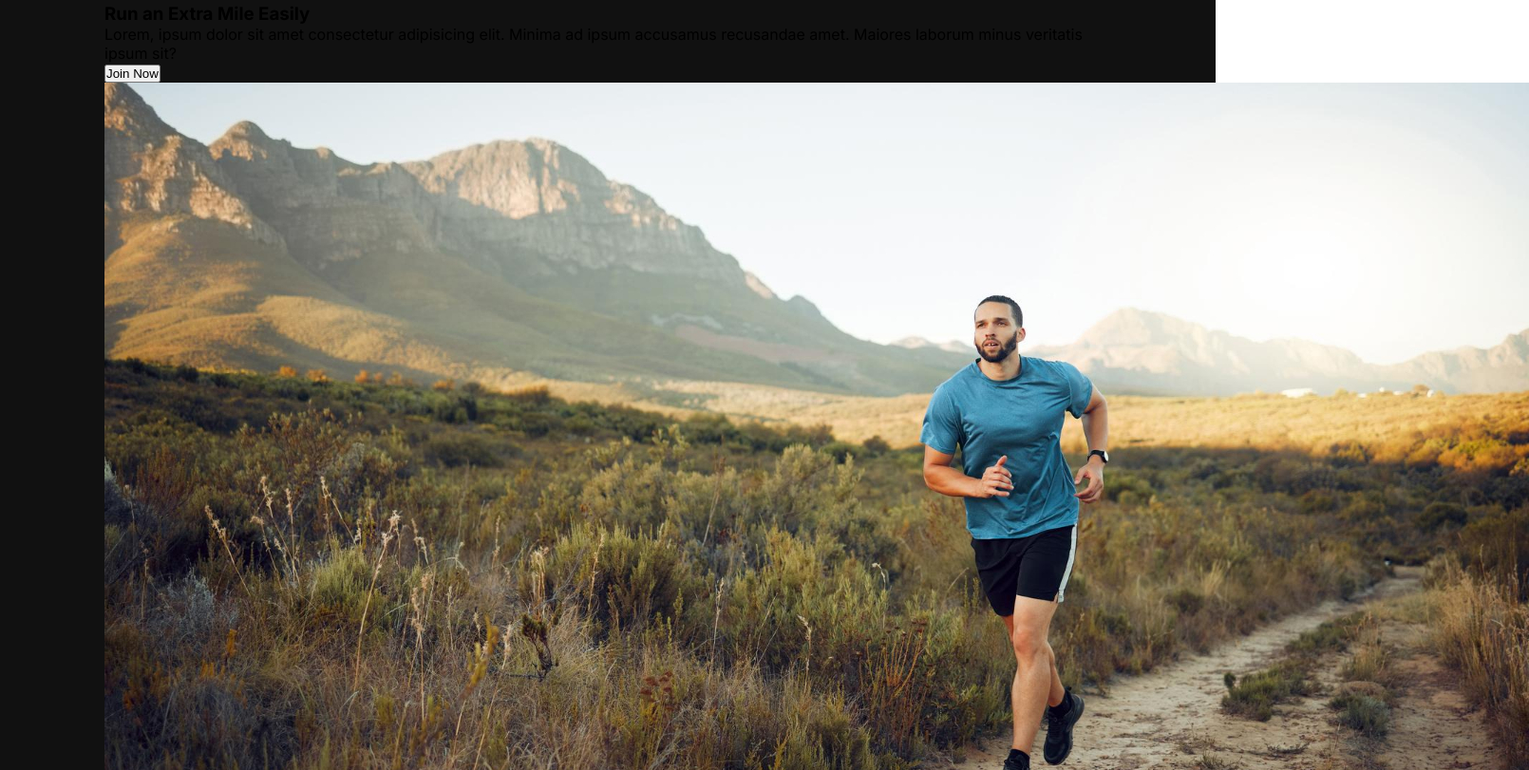
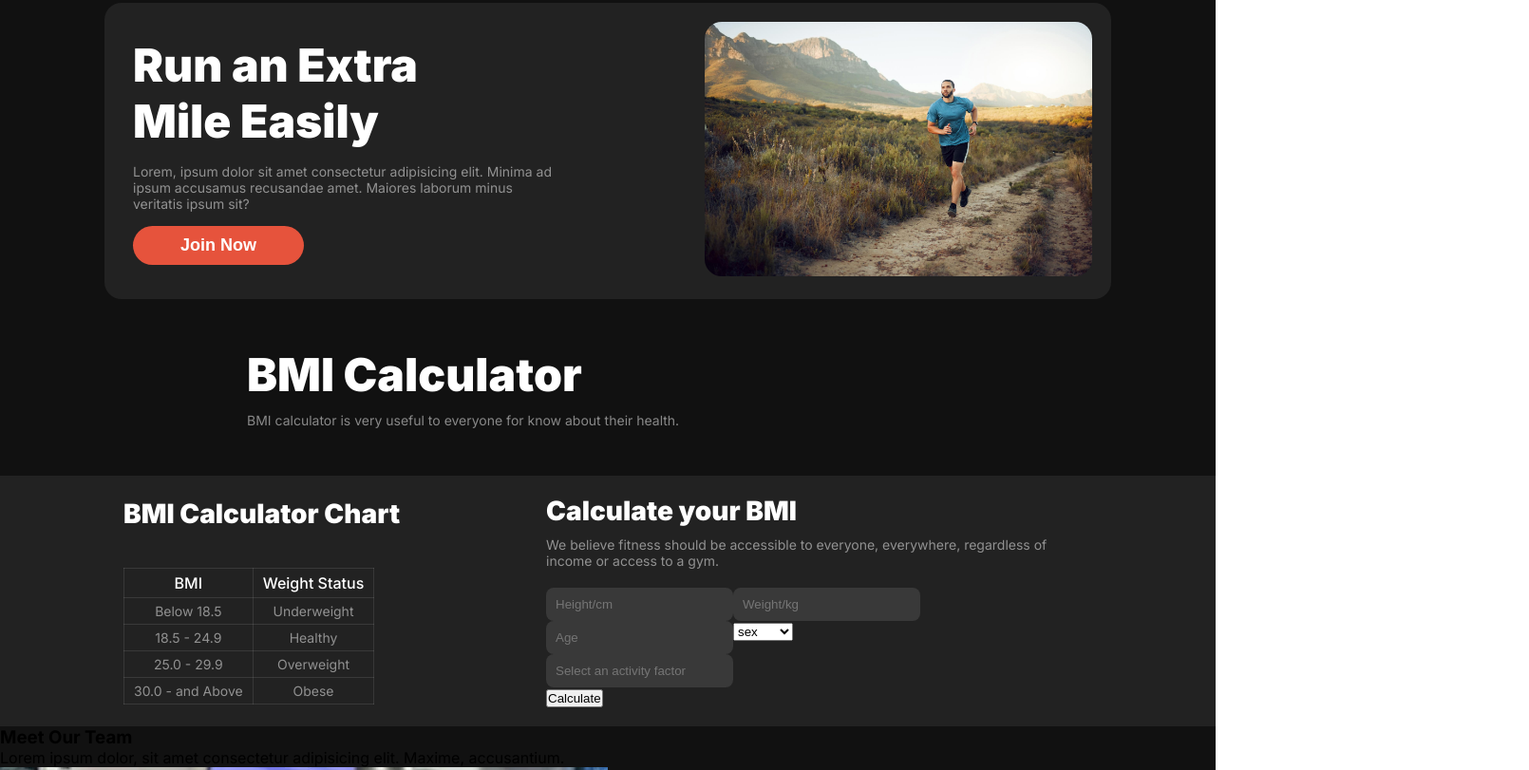
Before and after one commit to Alauddinsarker/assignment-2, a plain HTML site: page index.html in a window 1280 px wide. Shown: the part 1333-2144 px from the top of the page at 95% size, 1610 px wide, since content can reach past the window. Drawn offline with Linux system fonts and the light colour scheme.

Commit message:
BMI partialy done

```diff
--- a/index.html
+++ b/index.html
@@ -27,11 +27,7 @@
             transformation stories to help you get fit and stay fit!
           </p>
           <div class="banner-button">
-            <input
-              class="banner-btn-left"
-              type="button"
-              value="Join Club Now!"
-            />
+            <input class="btn-common" type="button" value="Join Club Now!" />
             <input
               class="banner-btn-right"
               type="button"
@@ -89,44 +85,102 @@
             </div>
           </div>
         </div>
-        <div class="extra-mile-part">
-          <div>
-            <h3>Run an Extra Mile Easily</h3>
+      </section>
+      <section class="bg-dark">
+        <div class="extra-mile-part display-flex">
+          <div class="extra-mile-text">
+            <h3>Run an Extra <br />Mile Easily</h3>
             <p>
               Lorem, ipsum dolor sit amet consectetur adipisicing elit. Minima
               ad ipsum accusamus recusandae amet. Maiores laborum minus
               veritatis ipsum sit?
             </p>
-            <button type="button">Join Now</button>
+            <button class="btn-common btn-extra-mile" type="button">
+              Join Now
+            </button>
           </div>
-          <div>
+          <div class="extra-mile-img">
             <img src="./images/run.jpg" alt="" />
           </div>
         </div>
       </section>
-      <section class="bmi-section">
+      <section class="bmi-section-up">
+        <div class="bmi-part-up">
+          <div class="bmi-text">
             <h3>BMI Calculator</h3>
             <p>
-          BMI calculator is very useful to everyone for know about their health.
+              BMI calculator is very useful to everyone for know about their
+              health.
             </p>
-        <div>
+          </div>
+        </div>
+      </section>
+      <section class="bmi-section-down">
+        <div class="bmi-part-down">
+          <div class="display-flex chart-wrapper">
             <div class="chart-part">
               <h5>BMI Calculator Chart</h5>
+              <table class="table">
+                <tr>
+                  <th>BMI</th>
+                  <th>Weight Status</th>
+                </tr>
+                <tr>
+                  <td>Below 18.5</td>
+                  <td>Underweight</td>
+                </tr>
+                <tr>
+                  <td>18.5 - 24.9</td>
+                  <td>Healthy</td>
+                </tr>
+                <tr>
+                  <td>25.0 - 29.9</td>
+                  <td>Overweight</td>
+                </tr>
+                <tr>
+                  <td>30.0 - and Above</td>
+                  <td>Obese</td>
+                </tr>
+              </table>
             </div>
-          <div class="bmi-part">
+            <div class="calculate-part">
               <h5>Calculate your BMI</h5>
               <p>
-              Lorem ipsum dolor sit amet consectetur adipisicing elit. Sunt,
-              adipisci.
+                We believe fitness should be accessible to everyone, everywhere,
+                regardless of income or access to a gym.
               </p>
+              <form action="">
+                <div class="form-container">
+                  <div class="display-flex">
                     <div>
                       <input type="text" placeholder="Height/cm" />
+                    </div>
+                    <div>
                       <input type="text" placeholder="Weight/kg" />
+                    </div>
+                  </div>
+                  <div class="display-flex">
+                    <div>
                       <input type="text" placeholder="Age" />
-              <input type="text" placeholder="sex" />
-              <input type="text" placeholder="Select an activity factor" />
                     </div>
+                    <div>
+                      <select name="" id="">
+                        <option>sex</option>
+                        <option>male</option>
+                        <option>female</option>
+                      </select>
+                    </div>
+                  </div>
+                  <div class="factor">
+                    <input
+                      type="text"
+                      placeholder="Select an activity factor"
+                    />
+                  </div>
+                </div>
+              </form>
               <button type="button">Calculate</button>
+            </div>
           </div>
         </div>
       </section>
--- a/styles/style.css
+++ b/styles/style.css
@@ -17,11 +17,23 @@ body {
 }
 .navbar,
 .banner,
-.habit-section {
+.habit-section,
+.extra-mile-part,
+.bmi-part-up,
+.bmi-part-down {
   max-width: 1060px;
   margin: 0 auto;
 }
-
+.btn-common {
+  border-radius: 46px;
+  background: rgb(230, 83, 60);
+  padding: 10px 20px;
+  color: #fff;
+  font-size: 18px;
+  font-weight: 600;
+  margin-right: 20px;
+  border: none;
+}
 /* Header Container CSS starts here */
 .navbar {
   justify-content: space-between;
@@ -75,16 +87,7 @@ body {
 .banner-button {
   margin-bottom: 50px;
 }
-.banner-btn-left {
-  border-radius: 46px;
-  background: rgb(230, 83, 60);
-  padding: 10px 20px;
-  color: #fff;
-  font-size: 18px;
-  font-weight: 600;
-  margin-right: 20px;
-  border: none;
-}
+
 .banner-btn-right {
   border-radius: 46px;
   background: #000;
@@ -198,3 +201,110 @@ body {
   justify-content: space-between;
   width: 232px;
 }
+
+/* Extra Mile CSS */
+
+.extra-mile-part {
+  border-radius: 18px;
+  background: rgb(34, 34, 34);
+  padding: 20px;
+  align-items: center;
+  justify-content: space-between;
+}
+.extra-mile-text {
+  padding-left: 10px;
+}
+.extra-mile-text > h3 {
+  font-size: 48px;
+  font-weight: 900;
+  color: #fff;
+}
+.extra-mile-text > p {
+  font-size: 14px;
+  color: rgba(255, 255, 255, 0.5);
+  width: 450px;
+  padding: 15px 0px;
+}
+.btn-extra-mile {
+  padding: 10px 50px;
+}
+.extra-mile-img {
+  width: 40%;
+}
+.extra-mile-img img {
+  width: 100%;
+  border-radius: 18px;
+}
+
+/* BMI Part CSS */
+
+.bmi-section-down {
+  background: rgb(34, 34, 34);
+}
+.bmi-text {
+  margin: 50px 150px;
+}
+.bmi-text > h3 {
+  font-size: 48px;
+  font-weight: 900;
+  color: #fff;
+  margin-bottom: 10px;
+}
+.bmi-text > p {
+  font-size: 14px;
+  color: rgba(255, 255, 255, 0.5);
+}
+.bmi-part {
+  margin: 1px solid red;
+}
+.chart-wrapper {
+  align-items: center;
+  justify-content: space-between;
+  padding: 20px;
+}
+.chart-part > h5 {
+  font-size: 28px;
+  font-weight: 900;
+  color: #fff;
+  margin-bottom: 40px;
+}
+.table {
+  color: #fff;
+}
+table,
+tr,
+th,
+td {
+  border: 1px solid rgba(255, 255, 255, 0.1);
+  border-collapse: collapse;
+  text-align: center;
+  padding: 5px 10px;
+}
+th {
+  font-size: 16px;
+  font-weight: 500;
+}
+td {
+  font-size: 14px;
+  color: rgba(255, 255, 255, 0.5);
+}
+.calculate-part > h5 {
+  font-size: 28px;
+  font-weight: 900;
+  color: #fff;
+  margin-bottom: 10px;
+}
+.calculate-part > p {
+  font-size: 14px;
+  color: rgba(255, 255, 255, 0.5);
+  margin-bottom: 20px;
+  width: 575px;
+}
+.form-container {
+}
+.form-container input {
+  border: none;
+  border-radius: 8px;
+  padding: 10px;
+  background: rgba(255, 255, 255, 0.1);
+}
```
Lines whose indentation alone changed are shown as unchanged.
